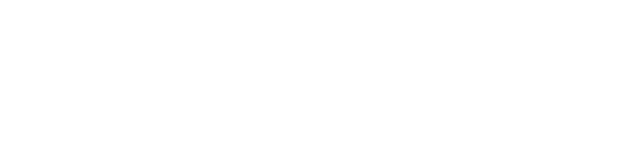
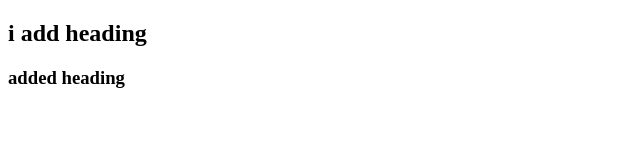
Before and after one commit to Yibeltal-0849/gitPractice, a plain HTML site: page index.html in a window 1280 px wide. Shown: the whole page, without its empty margins (0-640 px from the left). Drawn offline with Linux system fonts and the light colour scheme.

Commit message:
add additional heading

```diff
--- a/index.html
+++ b/index.html
@@ -5,5 +5,8 @@
     <meta name="viewport" content="width=device-width, initial-scale=1.0" />
     <title>terminal</title>
   </head>
-  <body></body>
+  <body>
+    <h2>i add heading</h2>
+    <h3>added heading</h3>
+  </body>
 </html>
```
